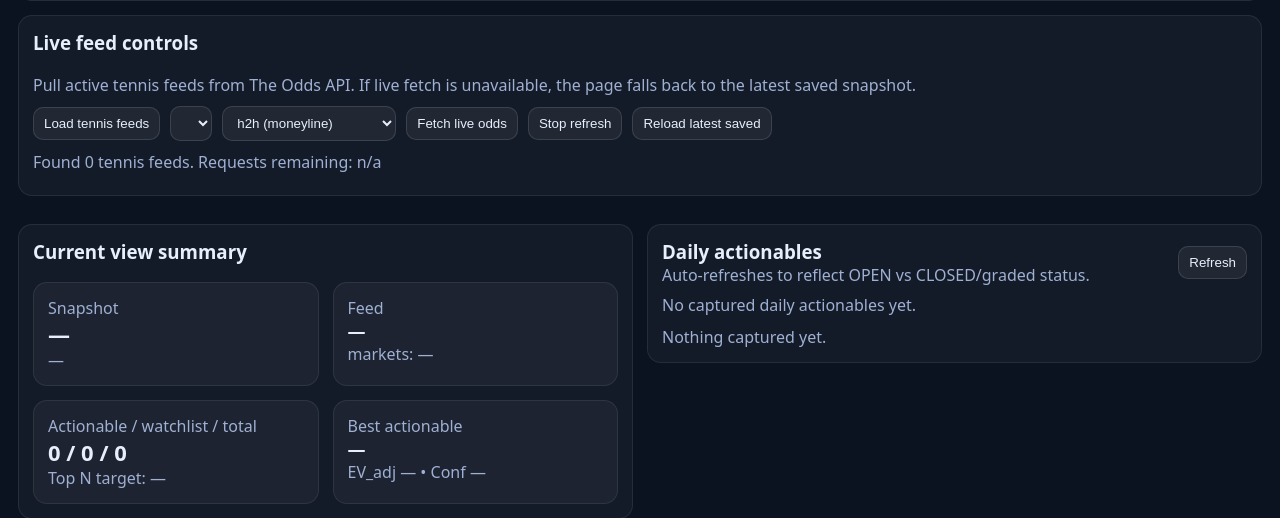
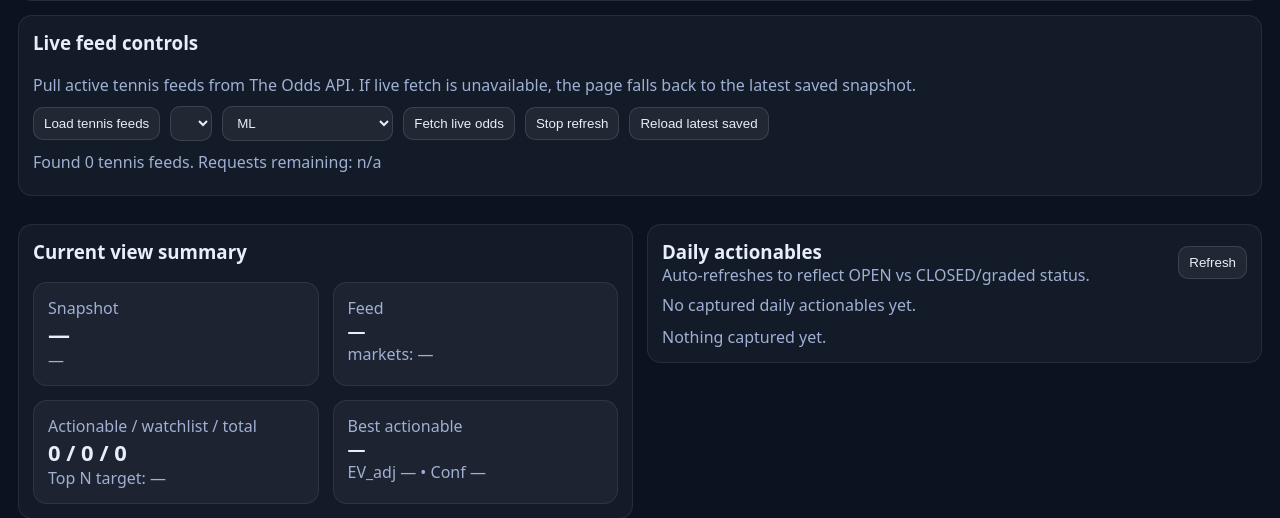
Before and after one commit to clawd42069/TennisDashboard, a Flask app: page /matchups in a window 1280 px wide. Shown: the part 189-707 px from the top of the page. Run offline with Flask 3, Linux system fonts and the light colour scheme; data that the repository does not hold is empty; some libraries are stand-ins or nearby versions.

Commit message:
fix: relabel h2h as ML in UI

```diff
--- a/app/templates/matchups.html
+++ b/app/templates/matchups.html
@@ -20,8 +20,8 @@
     <button onclick="loadSports()">Load tennis feeds</button>
     <select id="sportKey"></select>
     <select id="markets">
-      <option value="h2h">h2h (moneyline)</option>
-      <option value="h2h,spreads,totals">h2h + spreads + totals</option>
+      <option value="h2h">ML</option>
+      <option value="h2h,spreads,totals">ML + spreads + totals</option>
     </select>
     <button onclick="fetchOdds()">Fetch live odds</button>
     <button onclick="stopAutoRefresh()">Stop refresh</button>
@@ -113,7 +113,7 @@
       <input id="betMatchLabel" placeholder="Match" />
       <input id="betTournament" placeholder="Tournament" />
       <select id="betMarket">
-        <option value="h2h">h2h</option>
+        <option value="h2h">ML</option>
         <option value="spreads">spreads</option>
         <option value="totals">totals</option>
       </select>
```
Also changed, not shown: app/templates/paper.html (+4 -3 lines).
